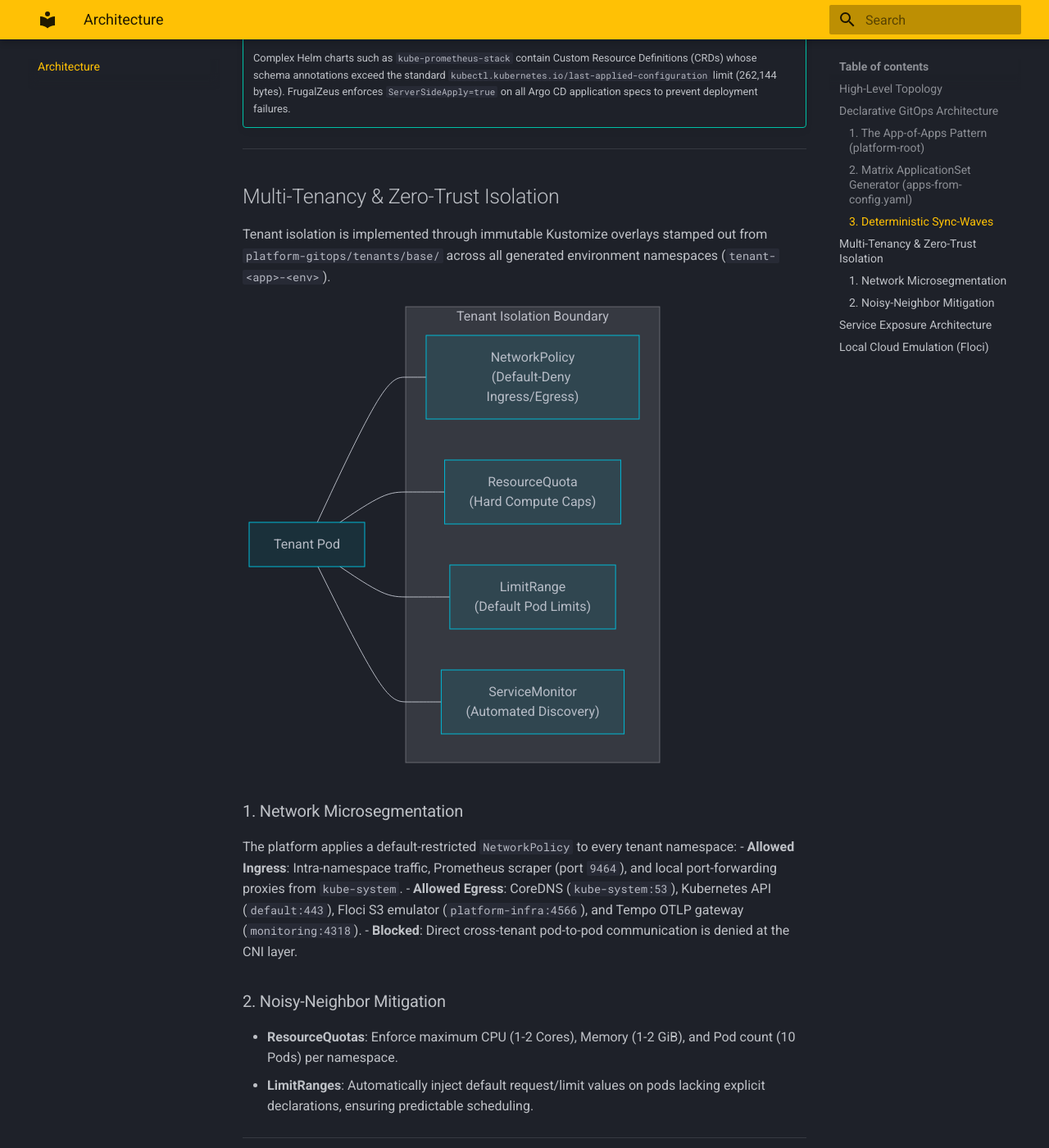
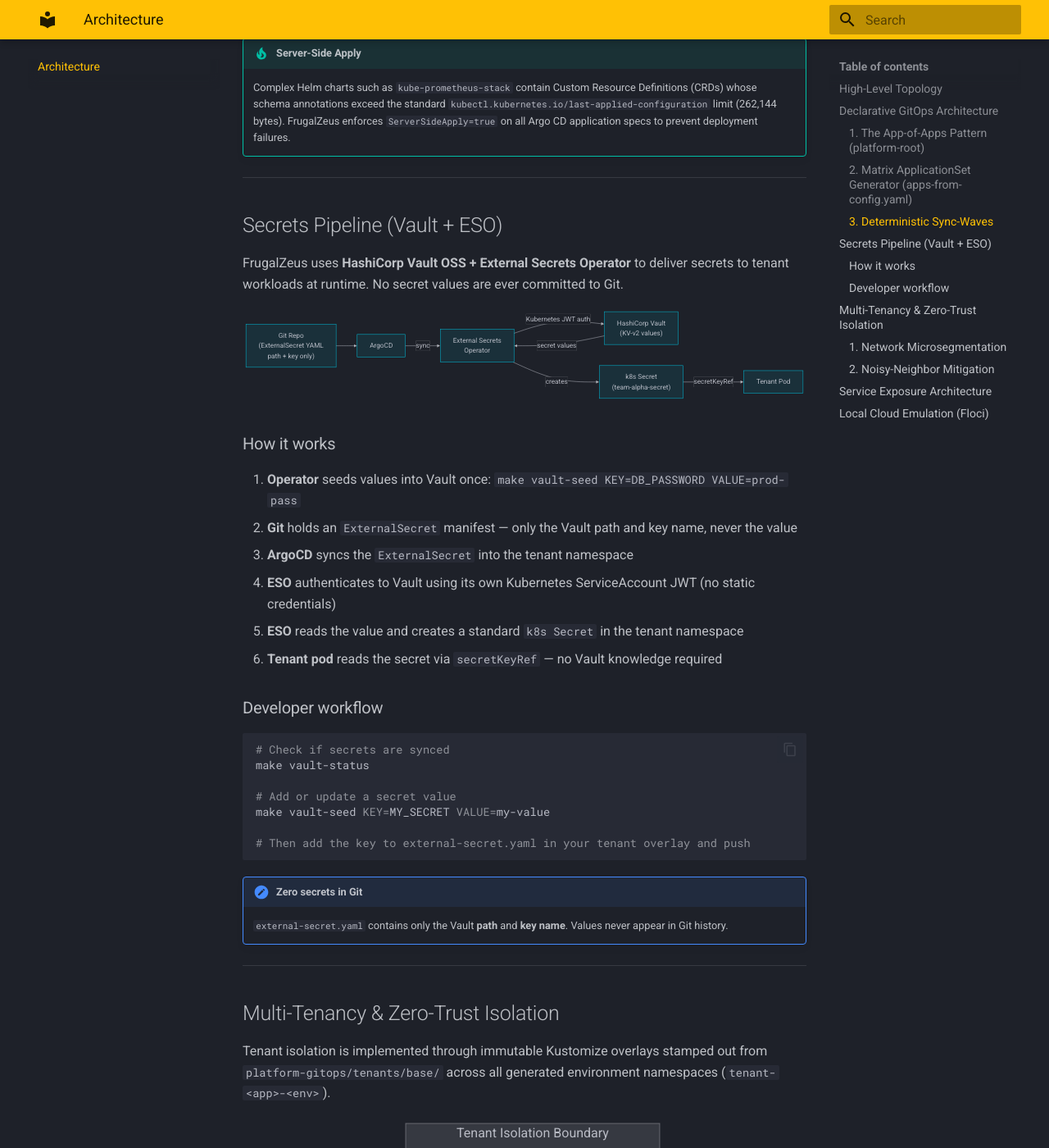
Before and after one commit to barbaria888/FrugalZeus, an MkDocs documentation site: the page built from docs/docs/architecture.md, in a window 1280 px wide and 1400 px high, scrolled down 2785 px. Shown: the whole window at 82% size. Built offline with MkDocs 1.6.1 and Material for MkDocs 9.7.7, drawn with Linux system fonts in a browser that asks for light colours; some of the changed text lies outside the part shown.

Commit message:
secrets management taken care off

````diff
--- a/docs/docs/architecture.md
+++ b/docs/docs/architecture.md
@@ -10,6 +10,12 @@ The platform enforces strict separation of concerns across the Kubernetes contro
 
 ```mermaid
 graph TB
+    subgraph "Secrets Pipeline (Zero-Trust)"
+        Vault["HashiCorp Vault (KV-v2)"]
+        ESO["External Secrets Operator"]
+        CSS["ClusterSecretStore"]
+    end
+
     subgraph "Developer Abstraction Layer (apps/)"
         DevConfig["apps/<name>/config.yaml"]
         MakeCLI["Makefile CLI (make deploy)"]
@@ -44,6 +50,12 @@ graph TB
         OTel["OpenTelemetry Instrumentation"]
         Guardrails["NetworkPolicy · ResourceQuota · LimitRange"]
     end
+
+    %% Secrets flow
+    Vault -->|"KV-v2 secret values"| ESO
+    CSS -->|"auth/kubernetes role"| Vault
+    ESO -->|"creates k8s Secrets"| Workload
+    ArgoCD -->|"Reconciles State"| ESO
 
     %% Developer Flow
     DevConfig --> MakeCLI
@@ -82,11 +94,11 @@ The root application (`platform-gitops/root-app.yaml`) watches the repository's
 flowchart TD
     Root["platform-root (Root Application)"]
 
-    Root --> Wave1["Wave 1: Cloud Emulation (Floci)"]
-    Root --> Wave2["Wave 2: Monitoring Core (Prometheus & Grafana)"]
-    Root --> Wave3["Wave 3: Telemetry Backends (Loki & Tempo)"]
+    Root --> Wave1["Wave 1: Cloud Emulation (Floci) · Secrets Store (Vault)"]
+    Root --> Wave2["Wave 2: ESO Operator · Monitoring Core (Prometheus & Grafana)"]
+    Root --> Wave3["Wave 3: ClusterSecretStore · Telemetry Backends (Loki & Tempo)"]
     Root --> Wave4["Wave 4: FinOps Engine (OpenCost)"]
-    Root --> Wave5["Wave 5: Config-Driven ApplicationSet (apps-from-config) & Tenants"]
+    Root --> Wave5["Wave 5: Config-Driven ApplicationSet & Tenants (ExternalSecrets synced)"]
     Root --> Wave6["Wave 6: NodePort Exposure Supplements"]
 ```
 
@@ -150,15 +162,55 @@ To prevent race conditions during cold cluster boots, resources are ordered usin
 
 | Sync Wave | Applications | Purpose & Dependencies |
 | :--- | :--- | :--- |
-| **Wave 1** | `floci` | In-cluster AWS mocking layer; must be healthy before Terraform applies bucket configurations. |
-| **Wave 2** | `kube-prometheus-stack` | Installs Prometheus CRDs (`ServiceMonitor`, `PrometheusRule`) and starts Grafana. |
-| **Wave 3** | `loki`, `tempo` | High-scale log and trace ingestors connected to the monitoring network. |
+| **Wave 1** | `floci`, `vault` | Cloud mocking layer + Vault secrets store. Vault must be up before ESO attempts auth. |
+| **Wave 2** | `external-secrets`, `kube-prometheus-stack` | ESO Operator installs CRDs. Prometheus CRDs for `ServiceMonitor`. |
+| **Wave 3** | `vault-config`, `loki`, `tempo` | `ClusterSecretStore` applied after ESO CRDs exist. Log and trace ingestors. |
 | **Wave 4** | `opencost` | Cost engine depending on Prometheus TSDB scraping endpoints. |
-| **Wave 5** | `apps-from-config`, `tenant-applications` | Dynamic ApplicationSet matrix generator and tenant microservices. |
+| **Wave 5** | `apps-from-config`, `tenant-applications` | ExternalSecrets sync from Vault → k8s Secrets created before pods start. |
 | **Wave 6** | `guestbook-nodeport` | Supplementary access overlays for external NodePort access. |
 
 !!! tip "Server-Side Apply"
     Complex Helm charts such as `kube-prometheus-stack` contain Custom Resource Definitions (CRDs) whose schema annotations exceed the standard `kubectl.kubernetes.io/last-applied-configuration` limit (262,144 bytes). FrugalZeus enforces `ServerSideApply=true` on all Argo CD application specs to prevent deployment failures.
+
+---
+
+## Secrets Pipeline (Vault + ESO)
+
+FrugalZeus uses **HashiCorp Vault OSS + External Secrets Operator** to deliver secrets to tenant workloads at runtime. No secret values are ever committed to Git.
+
+```mermaid
+flowchart LR
+    Git["Git Repo\n(ExternalSecret YAML\npath + key only)"] --> ArgoCD
+    ArgoCD -->|sync| ESO["External Secrets\nOperator"]
+    ESO -->|Kubernetes JWT auth| Vault["HashiCorp Vault\n(KV-v2 values)"]
+    Vault -->|secret values| ESO
+    ESO -->|creates| KSecret["k8s Secret\n(team-alpha-secret)"]
+    KSecret -->|secretKeyRef| Pod["Tenant Pod"]
+```
+
+### How it works
+
+1. **Operator** seeds values into Vault once: `make vault-seed KEY=DB_PASSWORD VALUE=prod-pass`
+2. **Git** holds an `ExternalSecret` manifest — only the Vault path and key name, never the value
+3. **ArgoCD** syncs the `ExternalSecret` into the tenant namespace
+4. **ESO** authenticates to Vault using its own Kubernetes ServiceAccount JWT (no static credentials)
+5. **ESO** reads the value and creates a standard `k8s Secret` in the tenant namespace
+6. **Tenant pod** reads the secret via `secretKeyRef` — no Vault knowledge required
+
+### Developer workflow
+
+```bash
+# Check if secrets are synced
+make vault-status
+
+# Add or update a secret value
+make vault-seed KEY=MY_SECRET VALUE=my-value
+
+# Then add the key to external-secret.yaml in your tenant overlay and push
+```
+
+!!! note "Zero secrets in Git"
+    `external-secret.yaml` contains only the Vault **path** and **key name**. Values never appear in Git history.
 
 ---
 
````
Also changed, not shown: docs/docs/onboarding.md (+66 -0 lines), README.md, 12 other files.
